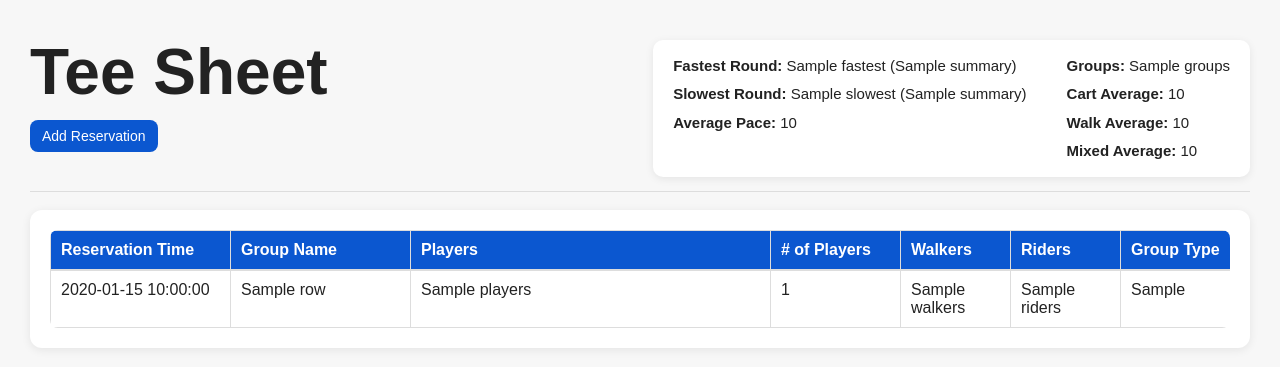
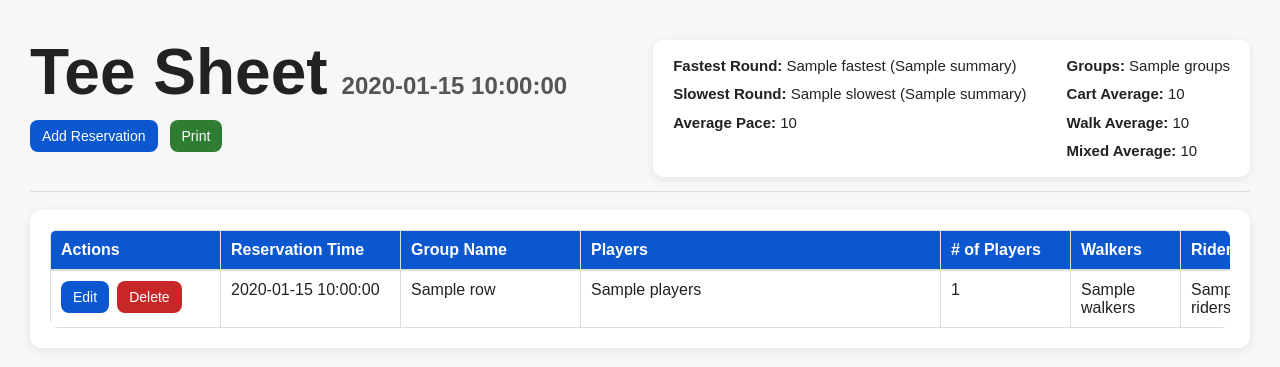
Before and after one commit to nicholasdemarcoo-ui/pacecontrol, a Flask app: template templates/tee_sheet.html in a window 1280 px wide. Shown: the top 367 px of the page. Run offline with Flask 3, Linux system fonts and the light colour scheme; the template is opened without the code that fills it: most values are stand-ins (such as "Sample title", 1, 10 or a date in 2020); lists and menus that the app fills with data are empty.

Commit message:
Update tee_sheet.html

```diff
--- a/templates/tee_sheet.html
+++ b/templates/tee_sheet.html
@@ -36,13 +36,27 @@
         .left-side {
             display: flex;
             flex-direction: column;
-            min-width: 360px;
+            min-width: 420px;
+        }
+
+        .title-row {
+            display: flex;
+            align-items: baseline;
+            gap: 14px;
+            flex-wrap: wrap;
+            margin-bottom: 16px;
         }
 
         h1 {
-            margin: 0 0 16px 0;
+            margin: 0;
             font-size: 64px;
             line-height: 1;
+        }
+
+        .sheet-date {
+            font-size: 24px;
+            font-weight: 600;
+            color: #555;
         }
 
         .top-bar {
@@ -177,10 +191,16 @@
             color: white;
         }
 
+        .btn-print {
+            background: #2e7d32;
+            color: white;
+        }
+
         .add-form {
             margin: 0;
         }
 
+        .col-actions { width: 170px; }
         .col-time { width: 180px; }
         .col-group { width: 180px; }
         .col-players { width: 360px; }
@@ -199,12 +259,19 @@
         <div class="sticky-header">
             <div class="top-row">
                 <div class="left-side">
-                    <h1>Tee Sheet</h1>
+                    <div class="title-row">
+                        <h1>Tee Sheet</h1>
+                        {% if tee_sheet_date %}
+                            <div class="sheet-date">{{ tee_sheet_date }}</div>
+                        {% endif %}
+                    </div>
 
                     <div class="top-bar">
                         <form class="add-form" action="/add-reservation" method="POST">
                             <button class="btn btn-add" type="submit">Add Reservation</button>
                         </form>
+
+                        <button class="btn btn-print" type="button" onclick="window.print()">Print</button>
                     </div>
                 </div>
 
@@ -253,8 +320,14 @@
                         {% for row in rows %}
                         {% if edit_id == loop.index0 %}
                         <tr id="row-{{ loop.index0 }}" class="editing-row">
+                            <td class="col-actions">
+                                <form action="/save/{{ loop.index0 }}" method="POST">
+                                    <div class="actions">
+                                        <button class="btn btn-save" type="submit">Save</button>
+                                        <a class="btn btn-cancel" href="/tee-sheet#row-{{ loop.index0 }}">Cancel</a>
+                                    </div>
+                            </td>
                             <td class="col-time">
-                                <form action="/save/{{ loop.index0 }}" method="POST">
                                     <input type="text" name="reservation_time" value="{{ row.reservation_time }}" placeholder="09:10 AM">
                             </td>
                             <td class="col-group">{{ row.group_name }}</td>
@@ -287,19 +360,21 @@
                                     </select>
                             </td>
                             <td class="col-total">
-                                    <input type="text" name="total_time" value="{{ row.total_time }}" placeholder="0:00">
+                                    <input type="text" name="total_time" value="{{ row.total_time }}" placeholder="4:05">
                             </td>
                             <td class="col-average">{{ row.average_hole }}</td>
-                            <td class="col-actions">
-                                    <div class="actions">
-                                        <button class="btn btn-save" type="submit">Save</button>
-                                        <a class="btn btn-cancel" href="/tee-sheet#row-{{ loop.index0 }}">Cancel</a>
-                                    </div>
                                 </form>
-                            </td>
                         </tr>
                         {% else %}
                         <tr id="row-{{ loop.index0 }}">
+                            <td class="col-actions">
+                                <div class="actions">
+                                    <a class="btn btn-edit" href="/tee-sheet?edit={{ loop.index0 }}#row-{{ loop.index0 }}">Edit</a>
+                                    <form action="/delete/{{ loop.index0 }}" method="POST" style="margin: 0;">
+                                        <button class="btn btn-delete" type="submit" onclick="return confirm('Delete this reservation?')">Delete</button>
+                                    </form>
+                                </div>
+                            </td>
                             <td class="col-time">{{ row.reservation_time }}</td>
                             <td class="col-group">{{ row.group_name }}</td>
                             <td class="col-players">{{ row.players }}</td>
```
Also changed, not shown: other parts of templates/tee_sheet.html (+43 -11 lines).
